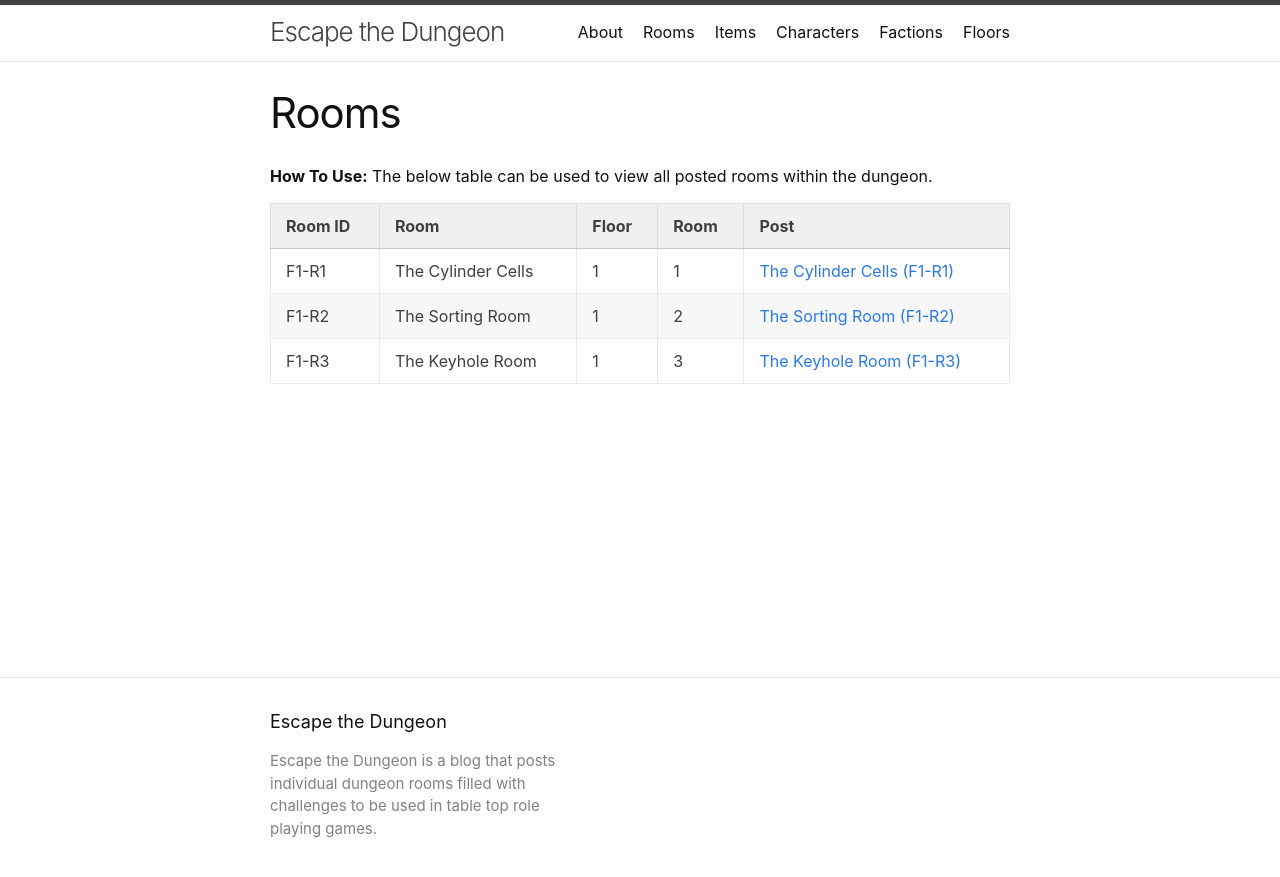
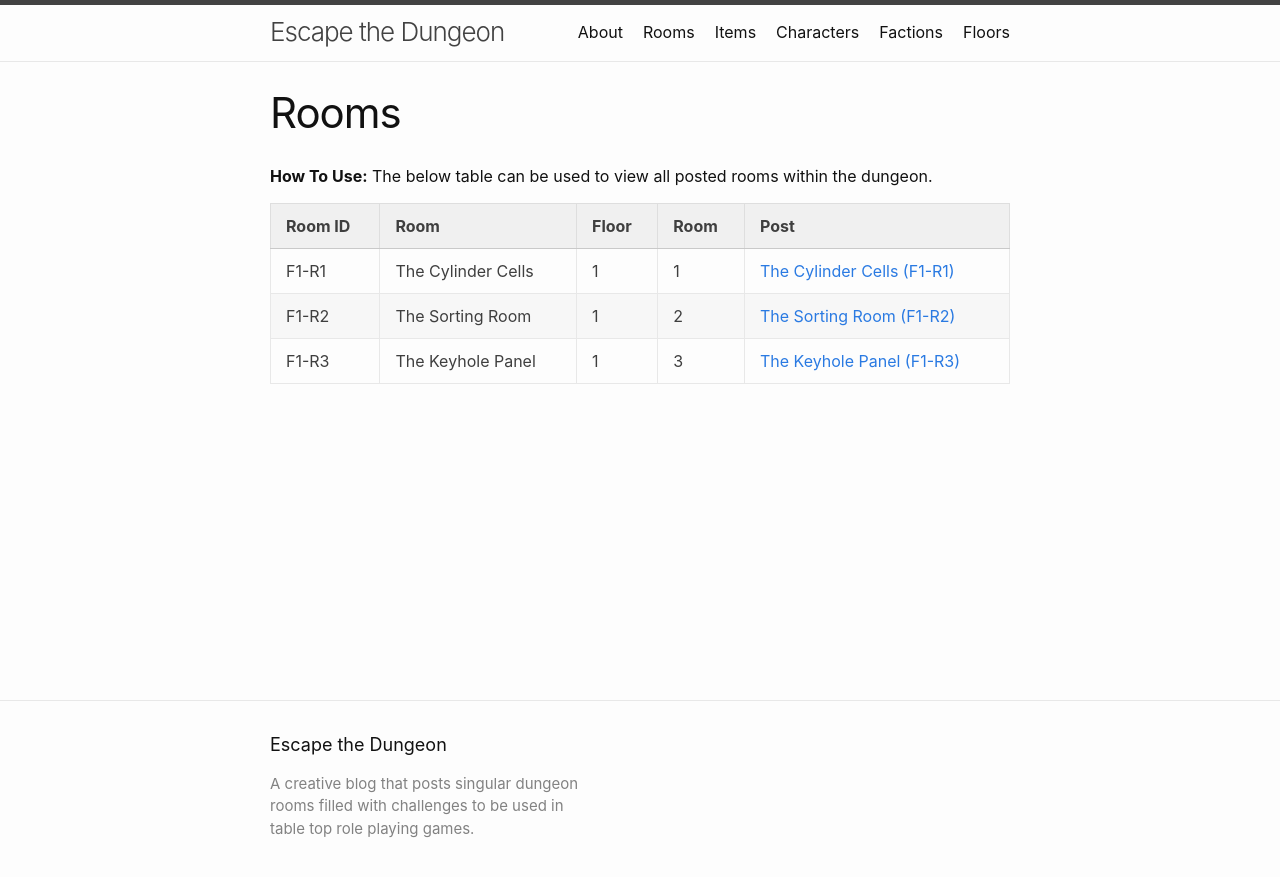
Before and after one commit to 4A616D6573/escapethedungeon.com, a Jekyll site: the page built from references/rooms.markdown, in a window 1280 px wide. Shown: the top 877 px of the page. Built offline with Jekyll 4.4.1, drawn with Linux system fonts in a browser that asks for light colours; Markdown is read by kramdown in place of the engine named in the settings.

Commit message:
Minor updates

```diff
--- a/_config.yml
+++ b/_config.yml
@@ -20,7 +20,7 @@
 
 title: Escape the Dungeon
 email:
-description: Escape the Dungeon is a blog that posts individual dungeon rooms filled with challenges to be used in table top role playing games.
+description: A creative blog that posts singular dungeon rooms filled with challenges to be used in table top role playing games.
 baseurl: "" # the subpath of your site, e.g. /blog
 url: "https://escapethedungeon.com" # the base hostname & protocol for your site, e.g. http://example.com
 twitter_username:
--- a/_posts/2020-04-17-F1-R3.markdown
+++ b/_posts/2020-04-17-F1-R3.markdown
@@ -1,6 +1,6 @@
 ---
 layout: post
-title: "The Keyhole Room (F1-R3)"
+title: "The Keyhole Panel (F1-R3)"
 date: 2020-04-17
 categories: room update
 permalink: /posts/F1-R3/
@@ -14,7 +14,7 @@ The panel is illuminated by strange purple flames that float in sconces on eithe
 
 At the southern end of the room stands a closed metal door with no visible handles.
 
-![The Keyhole Room (F1R3)](/assets/maps/rooms/escapethedungeon-f1-r3-pc.png)
+![The Keyhole Panel (F1R3)](/assets/maps/rooms/escapethedungeon-f1-r3-pc.png)
 
 ---
 
--- a/references/rooms.markdown
+++ b/references/rooms.markdown
@@ -11,4 +11,4 @@ permalink: /references/rooms/
 |:--------| :--- | :--- | :--- | :--- |
 | F1-R1 | The Cylinder Cells | 1 | 1 | [The Cylinder Cells (F1-R1)](/posts/F1-R1) |
 | F1-R2 | The Sorting Room | 1 | 2 | [The Sorting Room (F1-R2)](/posts/F1-R2) |
-| F1-R3 | The Keyhole Room | 1 | 3 | [The Keyhole Room (F1-R3)](/posts/F1-R3) |
+| F1-R3 | The Keyhole Panel | 1 | 3 | [The Keyhole Panel (F1-R3)](/posts/F1-R3) |
```
